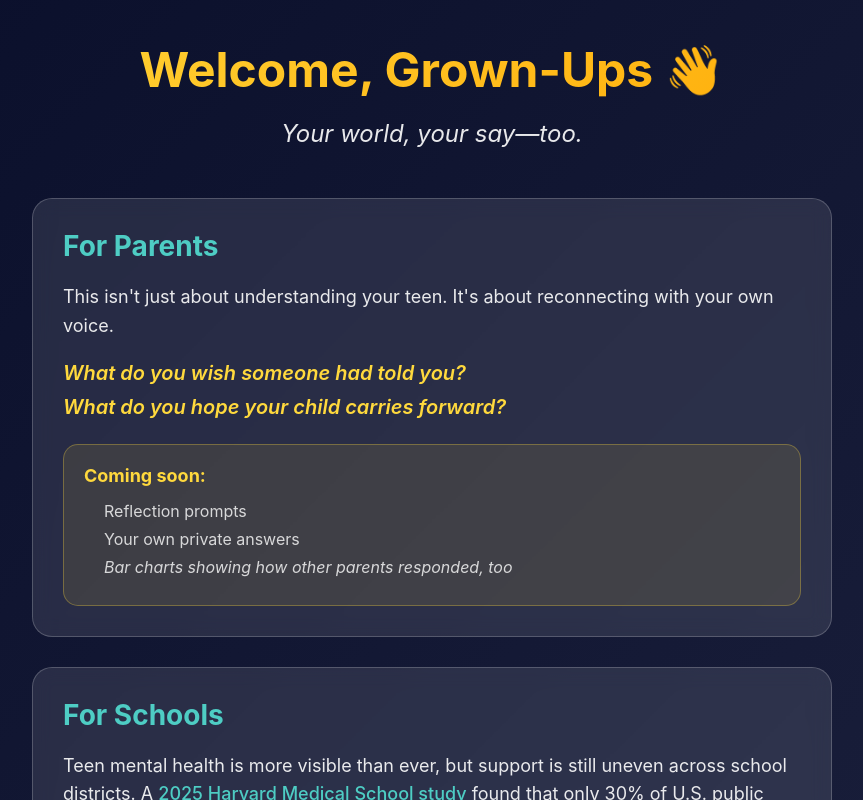
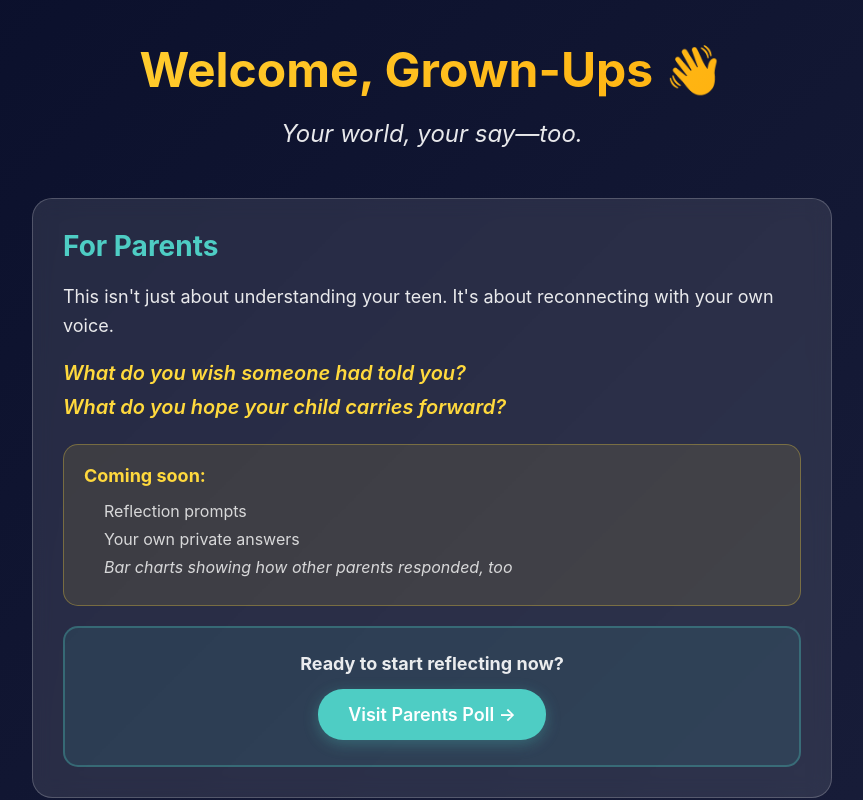
Before and after one commit to MWMS-LLC/teen-poll, a React (Vite) app in the folder frontend/: page /too-old in a window 1280 px wide. Shown: the top 800 px of the page, without its empty margins (208-1071 px from the left). Built offline with nearby package versions, Linux system fonts and the light colour scheme; no server answers.

Commit message:
Add parents poll link to too-old page for parents who enter YOB before 2005

```diff
--- a/frontend/src/pages/TooOld.jsx
+++ b/frontend/src/pages/TooOld.jsx
@@ -31,6 +31,20 @@ const TooOld = () => {
               <li style={styles.featureListItem}>Your own private answers</li>
               <li style={styles.featureListItem}><em>Bar charts showing how other parents responded, too</em></li>
             </ul>
+          </div>
+
+          <div style={styles.parentsLinkContainer}>
+            <p style={styles.parentsLinkText}>
+              <strong>Ready to start reflecting now?</strong>
+            </p>
+            <a
+              href="https://parents.myworldmysay.com"
+              target="_blank"
+              rel="noopener noreferrer"
+              style={styles.parentsLink}
+            >
+              Visit Parents Poll →
+            </a>
           </div>
         </div>
 
@@ -290,6 +304,34 @@ const styles = {
     textDecoration: 'none',
     fontWeight: '600',
     fontSize: '20px'
+  },
+
+  parentsLinkContainer: {
+    backgroundColor: 'rgba(78, 205, 196, 0.1)',
+    borderRadius: '15px',
+    padding: '25px',
+    border: '2px solid rgba(78, 205, 196, 0.3)',
+    textAlign: 'center',
+    marginTop: '20px'
+  },
+
+  parentsLinkText: {
+    fontSize: '18px',
+    color: 'rgba(255, 255, 255, 0.9)',
+    marginBottom: '15px'
+  },
+
+  parentsLink: {
+    display: 'inline-block',
+    padding: '15px 30px',
+    backgroundColor: '#4ECDC4',
+    color: 'white',
+    textDecoration: 'none',
+    borderRadius: '25px',
+    fontSize: '18px',
+    fontWeight: '600',
+    transition: 'all 0.3s ease',
+    boxShadow: '0 4px 15px rgba(78, 205, 196, 0.3)'
   }
 }
 
```
